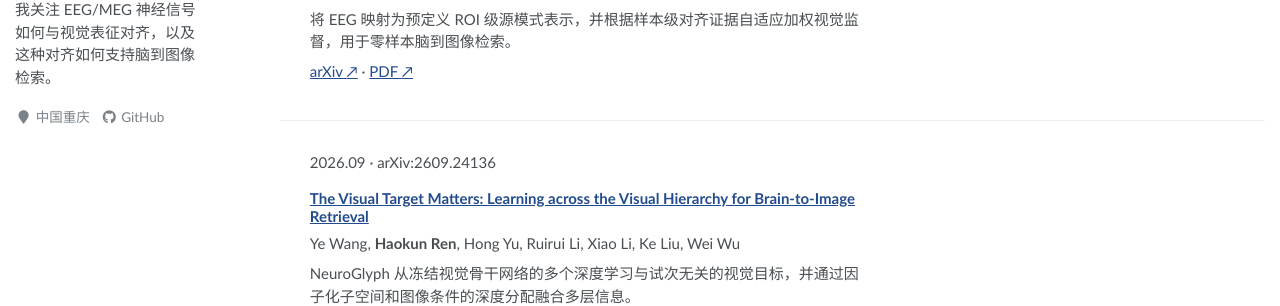
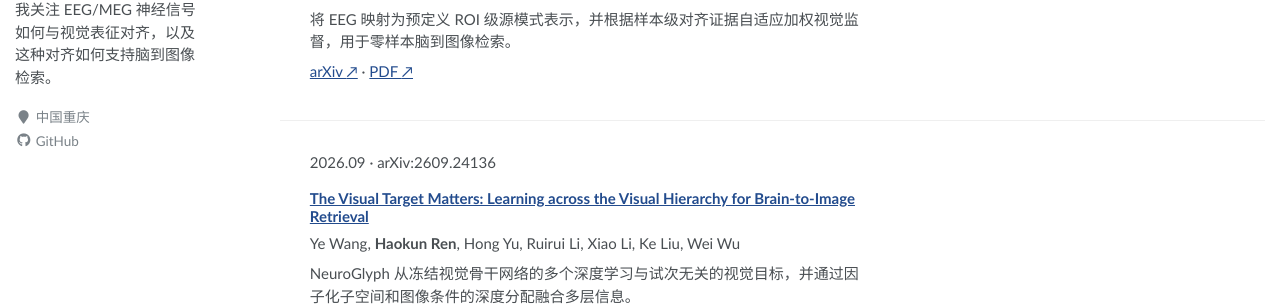
Before and after one commit to J4ck1e2000/J4ck1e2000.github.io, a Jekyll site: the page built from _pages/about.md, in a window 1280 px wide. Shown: the part 355-661 px from the top of the page. Built offline with Jekyll 4.4.1, drawn with Linux system fonts in a browser that asks for light colours.

Commit message:
fix: stack author profile details

```diff
--- a/assets/css/main.scss
+++ b/assets/css/main.scss
@@ -168,8 +168,9 @@ h1:before, .anchor:before {
 
 .author__details {
     display: flex;
-    flex-wrap: wrap;
-    gap: .35em .8em;
+    flex-direction: column;
+    align-items: flex-start;
+    gap: .35em;
     margin-top: .8em;
     color: $gray;
     font-size: .9em;
```
